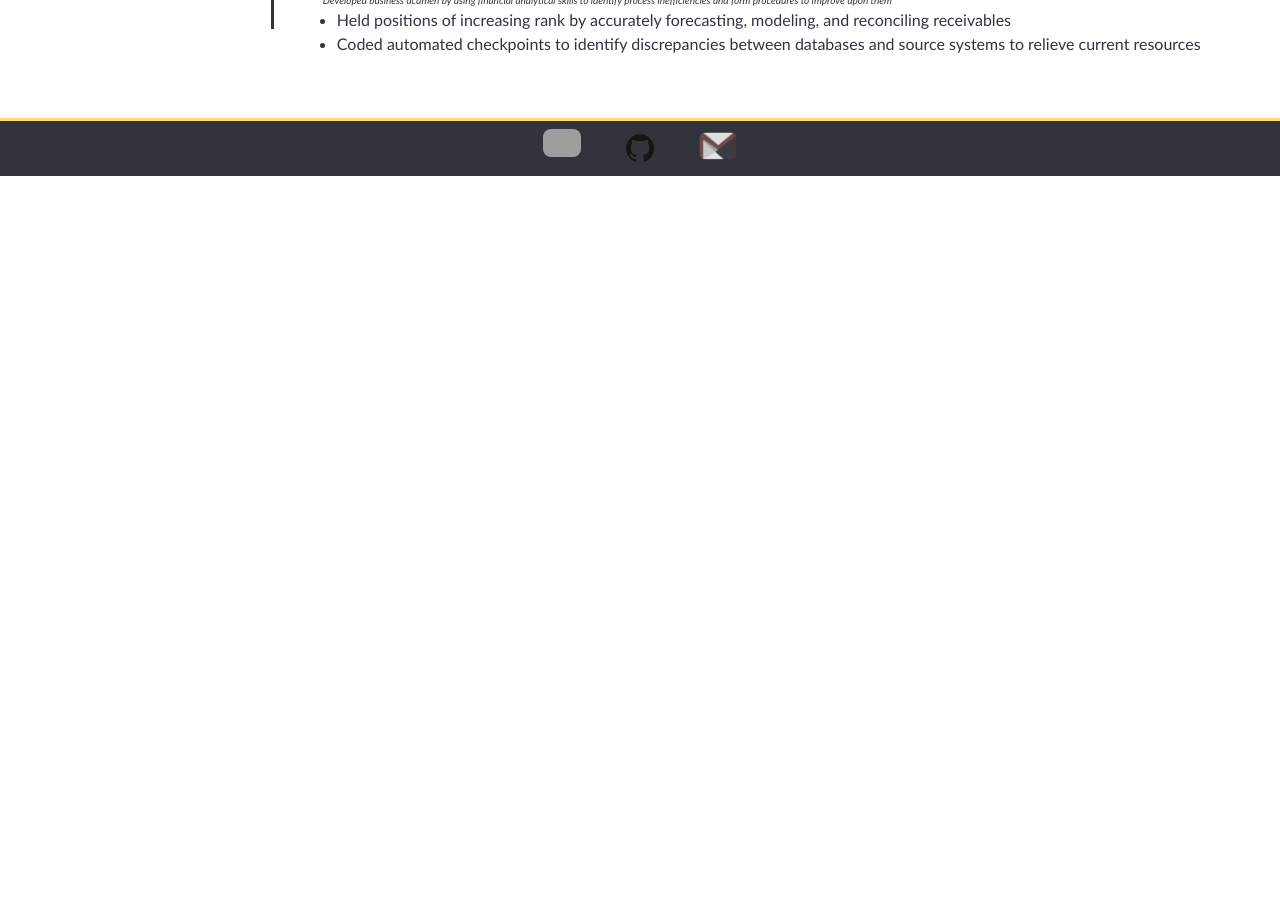
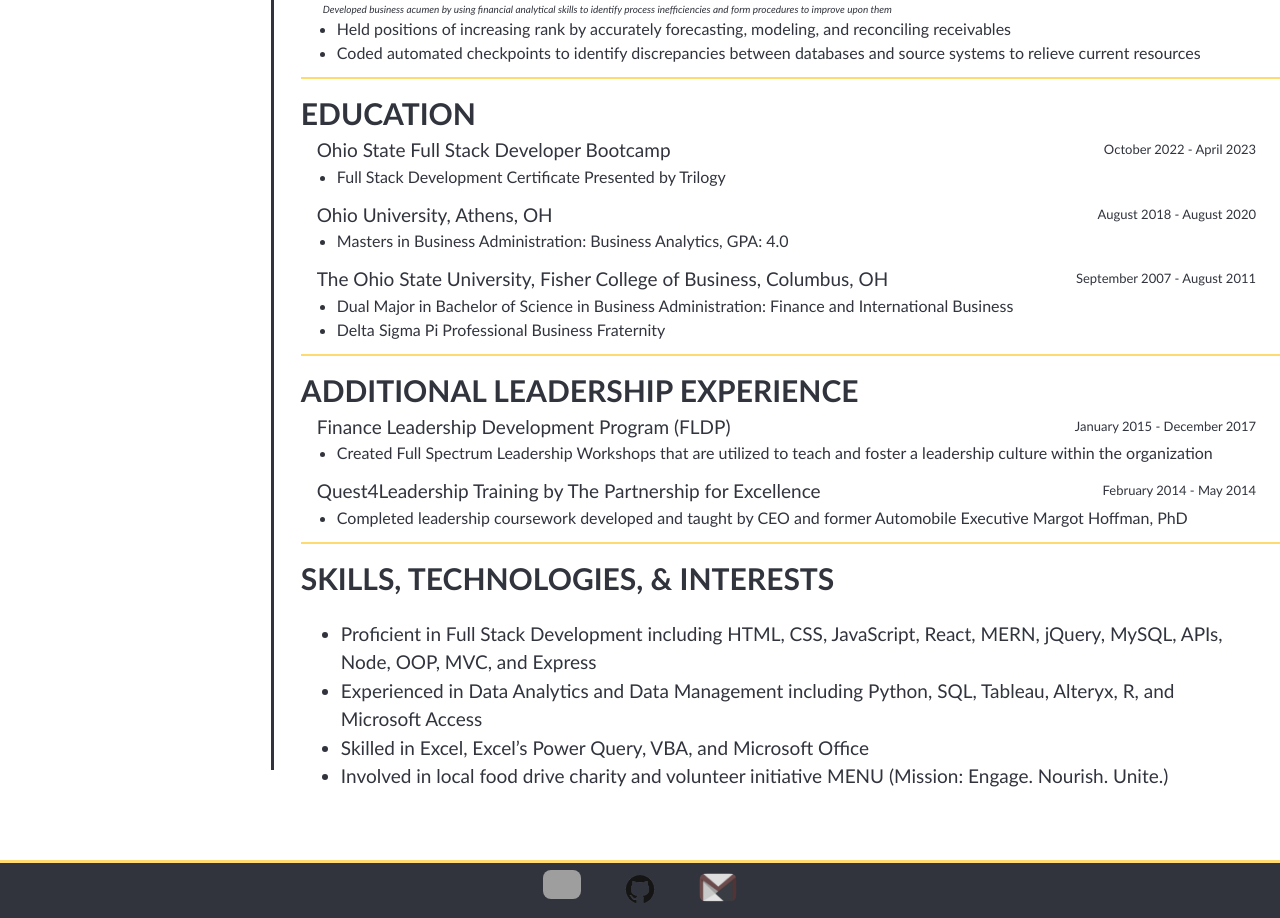
Before and after one commit to lutz143/lutz143-efolio, a React (Create React App) app in the folder efolio-app/: page / in a window 1280 px wide. Shown: the part 1040-1958 px from the top of the page. Before the commit the page ends 1216 px from the top, so only its background shows below. Built offline with nearby package versions, Linux system fonts and the light colour scheme; grey boxes are pictures that could not be loaded.

Commit message:
updates to Resume to include education, leadership, and hobbies

```diff
--- a/efolio-app/src/App.css
+++ b/efolio-app/src/App.css
@@ -6,7 +6,7 @@
   --white: rgb(255, 255, 255);
   --white-transparent: rgba(255, 255, 255, 0.7);
   --light-gray:rgba(238, 238, 247, 0.4);
-  --gray:rgba(157, 157, 161, 0.817);
+  --gray:rgba(200, 200, 201, 0.703);
   --blue-gray: rgba(68, 88, 119, 1);
   --dark-gray: rgba(49, 52, 61, 1);
   --black: rgba(28, 29, 33, 1);
@@ -249,12 +249,18 @@
 
 .resume-section-content {
   padding-right: 24px;
+  padding-top: 12px;
+  border-bottom: solid 2px var(--yellow);
 }
 
-.experience {
+.resume-section-content:last-child {
+  border-bottom: none;
+}
+
+.resume-header {
   color: var(--dark-gray);
   font-weight: 800;
-  font-size: 32px;
+  font-size: 30px;
 }
 
 .resume-card {
@@ -263,8 +269,9 @@
 }
 
 .resume-card:hover {
-  border-left: solid 2px var(--gray);
-  border-block-end-style: ridge;
+  transition: all 0.3s ease-in;
+  border-left: solid 1px  var(--yellow);
+  margin-left: 7px;
 }
 
 .resume-title {
--- a/efolio-app/src/components/Resume.js
+++ b/efolio-app/src/components/Resume.js
@@ -13,7 +13,7 @@
       </h2>
         <div class="resume-section" id="experience">
           <div class="resume-section-content">
-            <div class="experience">EXPERIENCE</div>
+            <div class="resume-header">EXPERIENCE</div>
             <div class="employer">
               <div>
                 <h3>Lockheed Martin
@@ -67,10 +67,59 @@
                     <li>Held positions of increasing rank by accurately forecasting, modeling, and reconciling receivables</li>
                     <li>Coded automated checkpoints to identify discrepancies between databases and source systems to relieve current resources</li>
                   </ul>
-
                 </div>
               </div>
             </div>
+          </div>
+          <div class="resume-section-content">
+            <div class="resume-header">EDUCATION</div>
+            <div class="employer">
+              <div class="resume-card">
+                <div class="resume-title">Ohio State Full Stack Developer Bootcamp<span id="resume-date">October 2022 - April 2023</span></div>
+                <ul>
+                  <li>Full Stack Development Certificate Presented by Trilogy</li>
+                </ul>
+              </div>
+              <div class="resume-card">
+                <div class="resume-title">Ohio University, Athens, OH<span id="resume-date">August 2018 - August 2020</span></div>
+                <ul>
+                  <li>Masters in Business Administration: Business Analytics, GPA: 4.0</li>
+                </ul>
+              </div>
+              <div class="resume-card">
+                <div class="resume-title">The Ohio State University, Fisher College of Business, Columbus, OH<span id="resume-date">September 2007 - August 2011</span></div>
+                <ul>
+                  <li>Dual Major in Bachelor of Science in Business Administration: Finance and International Business</li>
+                  <li>Delta Sigma Pi Professional Business Fraternity</li>
+                </ul>
+              </div>
+            </div>
+          </div>
+          <div class="resume-section-content">
+            <div class="resume-header">ADDITIONAL LEADERSHIP EXPERIENCE</div>
+            <div class="employer">
+              <div class="resume-card">
+                <div class="resume-title">Finance Leadership Development Program (FLDP)<span id="resume-date">January 2015 - December 2017</span></div>
+                <ul>
+                  <li>Created Full Spectrum Leadership Workshops that are utilized to teach and foster a leadership culture within the organization</li>
+                </ul>
+              </div>
+              <div class="resume-card">
+                <div class="resume-title">Quest4Leadership Training by The Partnership for Excellence<span id="resume-date">February 2014 - May 2014</span></div>
+                <ul>
+                  <li>Completed leadership coursework developed and taught by CEO and former Automobile Executive Margot Hoffman, PhD</li>
+                </ul>
+              </div>
+            </div>
+          </div>
+          <div class="resume-section-content">
+            <div class="resume-header">SKILLS, TECHNOLOGIES, & INTERESTS</div>
+                <ul>
+                  <li>Proficient in Full Stack Development including HTML, CSS, JavaScript, React, MERN, jQuery, MySQL, APIs, Node, OOP, MVC, and Express</li>
+                  <li>Experienced in Data Analytics and Data Management including Python, SQL, Tableau, Alteryx, R, and Microsoft Access</li>
+                  <li>Skilled in Excel, Excel’s Power Query, VBA, and Microsoft Office</li>
+                  <li>Involved in local food drive charity and volunteer initiative MENU (Mission: Engage. Nourish. Unite.)</li>
+                </ul>
           </div>
         </div>
     </div>
```
